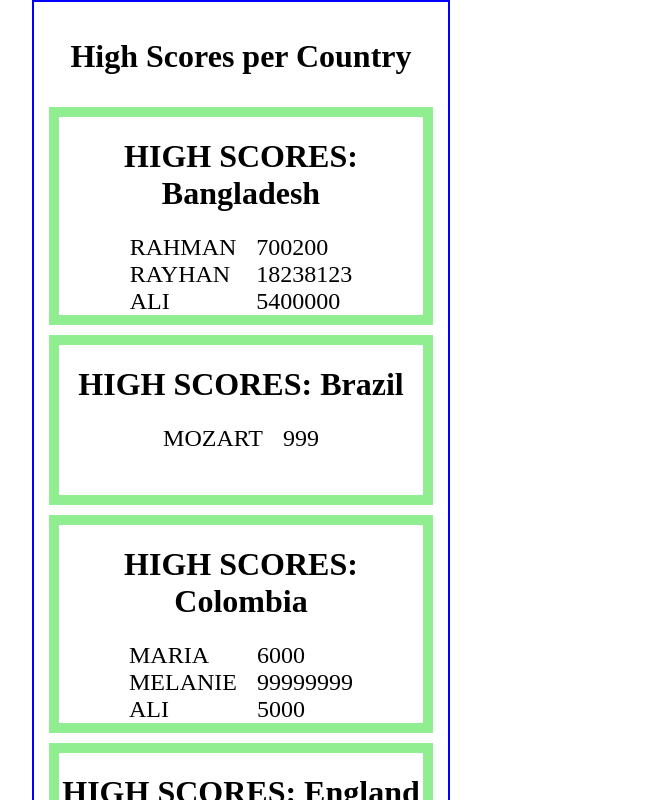
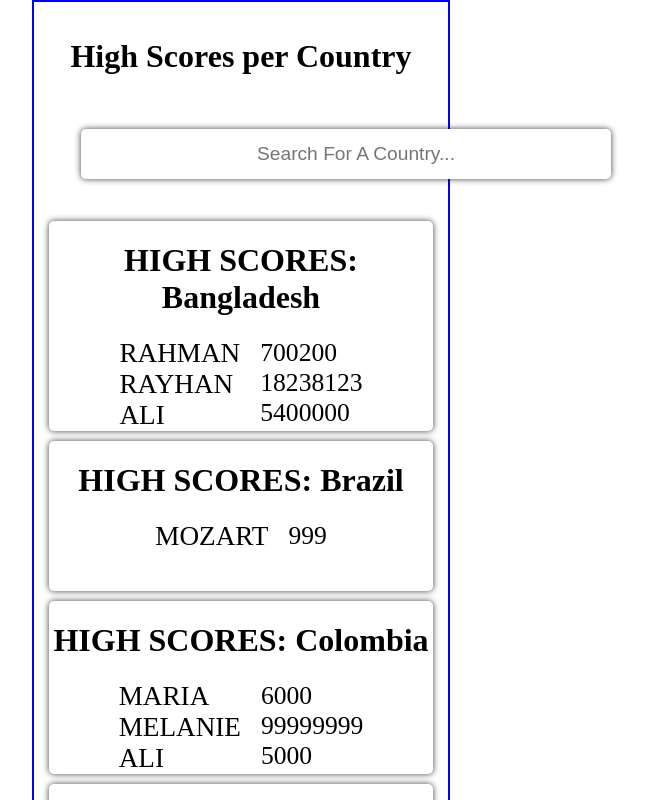
Before and after one commit to byohannes/high-scores-react, a React (Create React App) app: page / in a window 1280 px wide. Shown: the top 800 px of the page, without its empty margins (399-1046 px from the left). Built offline with nearby package versions, Linux system fonts and the light colour scheme.

Commit message:
added search input for a country

```diff
--- a/src/App.css
+++ b/src/App.css
@@ -14,6 +14,9 @@
   display: flex;
   flex-direction: column;
   min-height: 150px;
+  border: none;
+  border-radius: 5px;
+  box-shadow: 0 0 6px 0.1px rgba(0, 0, 0, 0.75);
 }
 
 .scorer-names-scores {
@@ -36,3 +39,25 @@
   color: rgb(24, 170, 228);
   font-family: 'Segoe UI', Tahoma, Geneva, Verdana, sans-serif;
 }
+.search{
+  width: 30rem;
+  height: 3rem;
+  margin: 2rem;
+  outline: none;
+  border: none;
+  padding-left: 3rem;
+  font-size: 1.2rem;
+  border-radius: 5px;
+  box-shadow: 0 0 6px 0.1px rgba(0, 0, 0, 0.75);
+}
+
+::placeholder {
+  font-size: 1.2rem;
+  padding-left: 8rem;
+}
+.scorer-score{
+ font-size: 1.6rem;
+}
+.scorer-name{
+  font-size: 1.7rem;
+ }
--- a/src/App.js
+++ b/src/App.js
@@ -1,17 +1,30 @@
-import React from 'react';
+import React, {useState} from 'react';
 import ScoreBoard from './components/ScoreBoard';
 import allCountryScores from './components/Scores';
 import './App.css';
 
 const App = () => {
+  const [country, setCountry] = useState(allCountryScores);
+  const handleInput = (e) => {
+    const findCountry = e.target.value.toLowerCase();
+    setCountry(
+      country.filter((item) => item.name.toLowerCase().includes(findCountry))
+    );
+  };
 
   return (
     <div className="container">
       <h1>High Scores per Country</h1>
+      <input
+        type="text"
+        className="search"
+        onChange={handleInput}
+        placeholder="Search For A Country..."
+      />
 
-      {allCountryScores
-        .sort ((a, b) => a.name.localeCompare (b.name))
-        .map ((element, index) => (
+      {country
+        .sort((a, b) => (a.name > b.name ? 1 : -1))
+        .map((element, index) => (
           <ScoreBoard key={index} name={element.name} scores={element.scores} />
         ))}
     </div>
--- a/src/components/PlayerName.js
+++ b/src/components/PlayerName.js
@@ -1,11 +1,9 @@
 import React from 'react';
 
-const PlayerName = props => {
+const PlayerName = ({element}) => {
   return (
     <div>
-      <span className="scorer-name-span">
-        {props.element.n.toUpperCase ()}
-      </span>
+      <span className="scorer-name">{element.n.toUpperCase()}</span>
     </div>
   );
 };
--- a/src/components/PlayerScore.js
+++ b/src/components/PlayerScore.js
@@ -1,11 +1,9 @@
 import React from 'react';
 
-const PlayerScore = props => {
+const PlayerScore = ({element}) => {
   return (
     <div>
-      <span className="scorer-score-span">
-        {props.element.s}
-      </span>
+      <span className="scorer-score">{element.s}</span>
     </div>
   );
 };
--- a/src/components/ScoreBoard.js
+++ b/src/components/ScoreBoard.js
@@ -2,20 +2,20 @@ import React from 'react';
 import PlayerScore from './PlayerScore';
 import PlayerName from './PlayerName';
 
-const Scoreboard = props => {
+const Scoreboard = ({name, scores}) => {
   return (
     <div className="score-board">
       <div>
-        <h1>HIGH SCORES: {props.name}</h1>
+        <h1>HIGH SCORES: {name}</h1>
       </div>
       <div className="scorer-names-scores">
         <div className="score-list-name">
-          {props.scores.map ((element, index) => (
+          {scores.map((element, index) => (
             <PlayerName key={index} element={element} />
           ))}
         </div>
         <div className="score-list-score">
-          {props.scores.map ((element, index) => (
+          {scores.map((element, index) => (
             <PlayerScore key={index} element={element} />
           ))}
         </div>
--- a/src/components/Scores.js
+++ b/src/components/Scores.js
@@ -18,7 +18,10 @@ let allCountryScores = [
   },
   {
     name: 'England',
-    scores: [{n: 'Jonny', s: 202020}, {n: 'Chris', s: 202021}],
+    scores: [
+      {n: 'Jonny', s: 202020},
+      {n: 'Chris', s: 202021},
+    ],
   },
   {
     name: 'Brazil',
```
